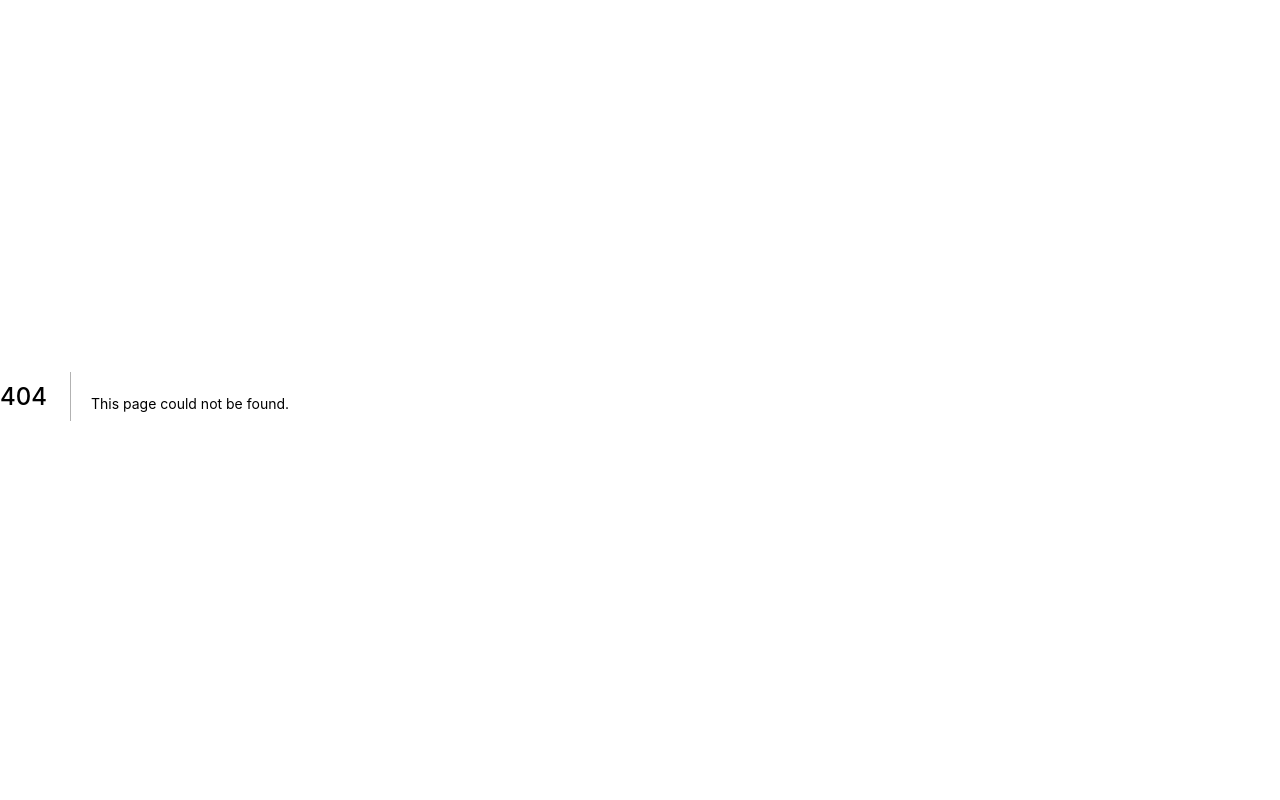
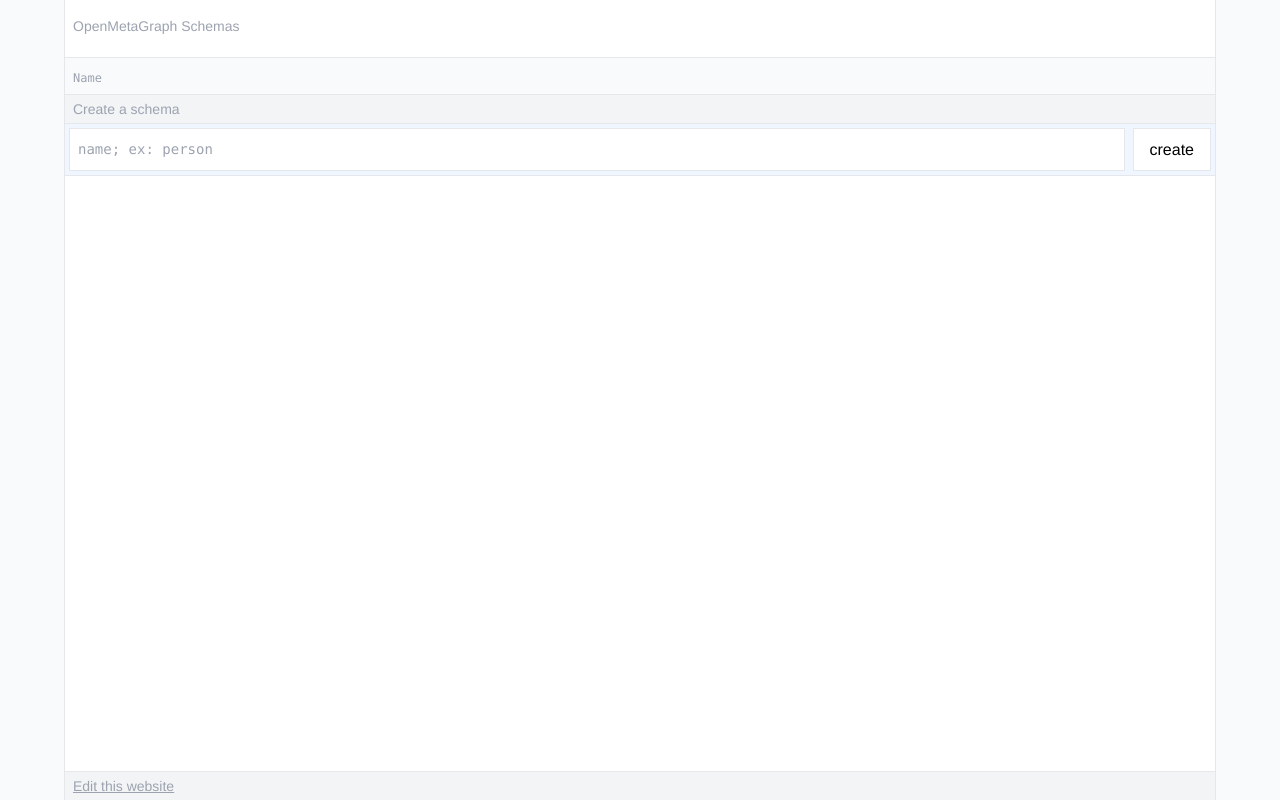
Before and after one commit to rebase-foundation/openmetagraph, a Next.js app in the folder apps/web/: page /schemas in a window 1280 px wide. Before the commit this address had no page. Built offline with nearby package versions, Linux system fonts and the light colour scheme.

Commit message:
studio => schemas

```diff
--- a/apps/web/pages/studio.tsx
+++ b/apps/web/pages/schemas.tsx
@@ -188,7 +188,7 @@
             {el.schemas.map((s) => (
               <a
                 key={el.key + s}
-                href={`/studio?schema=${s}`}
+                href={`/schemas?schema=${s}`}
                 target="_blank"
                 className="bg-gray-50 underline hover:opacity-50 flex flex-1 items-center px-2 "
               >
@@ -263,7 +263,9 @@
       </Head>
       <div className="flex flex-col bg-white w-full h-full max-w-6xl mx-auto border-l border-r">
         <div className="px-2 py-4 border-b md:items-center flex flex-col md:flex-row md:justify-between text-sm  text-gray-400">
-          <h1 className="mr-4 text-sm font-normal p-0">OpenMetaGraph Studio</h1>
+          <h1 className="mr-4 text-sm font-normal p-0">
+            OpenMetaGraph Schemas
+          </h1>
           <div
             placeholder="ipfs://..."
             onChange={() => {}}
@@ -299,7 +301,7 @@
 
             <a
               className="border-l px-2 py-2 hover:bg-blue-400 hover:text-white"
-              href="/studio"
+              href="/schemas"
               target={"_blank"}
             >
               new
```
